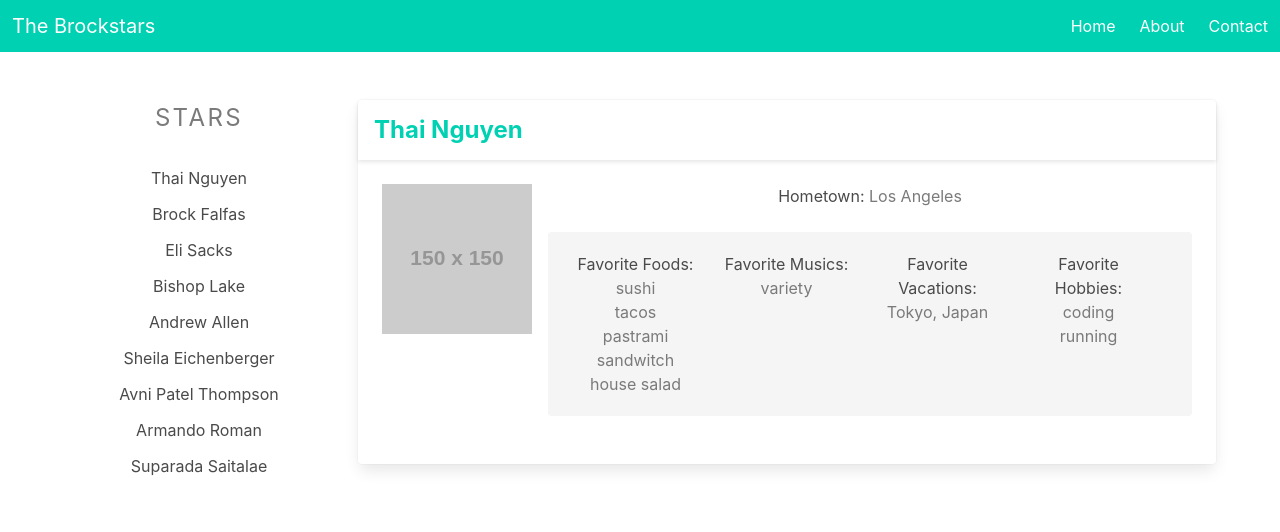
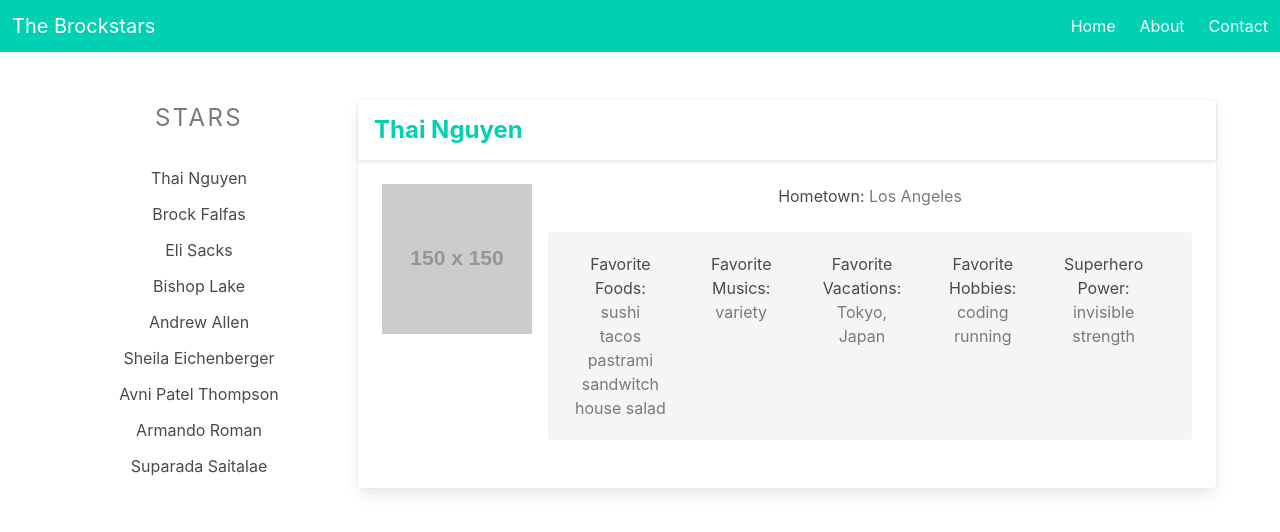
Before and after one commit to BrockFalfas/TheBrockStars, a React (Create React App) app in the folder brockstars/: page /0 in a window 1280 px wide. Shown: the top 532 px of the page. Built offline with nearby package versions, Linux system fonts and the light colour scheme.

Commit message:
superhero

```diff
--- a/brockstars/src/components/Card/Card.js
+++ b/brockstars/src/components/Card/Card.js
@@ -5,6 +5,7 @@ import React, { useState, useEffect } from 'react'
 const Card = (props) => {
     const stars = props.stars;
     const starID = props.match.params.id;
+
 
     const star = stars.find(star => star.id === starID);
     return (
@@ -54,6 +55,14 @@ const Card = (props) => {
                                     </span>
                                 </ul>
                                 </div>
+                                <div className="column">
+                                <ul>Superhero Power: <span className="has-text-grey">
+                                    {star.superhero_powers.map((superhero, index) => (
+                                        <li key={index}>{superhero}</li>
+                                    ))}
+                                    </span>
+                                </ul>
+                                </div>
                             </div>
                         </div>
 
```
